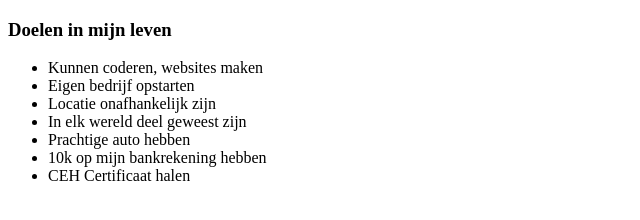
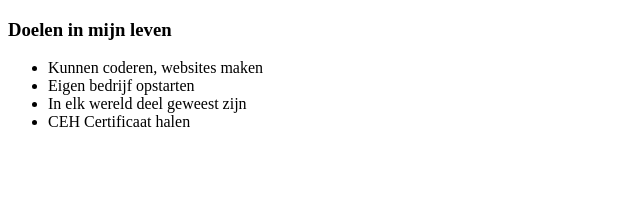
Before and after one commit to L6K6/cv, a plain HTML site: page Doelen.html in a window 1280 px wide. Shown: the whole page, without its empty margins (0-640 px from the left). Drawn offline with Linux system fonts and the light colour scheme.

Commit message:
Update Doelen.html

```diff
--- a/Doelen.html
+++ b/Doelen.html
@@ -9,10 +9,7 @@
     <ul>
       <li>Kunnen coderen, websites maken</li>
       <li>Eigen bedrijf opstarten</li>
-      <li>Locatie onafhankelijk zijn</li>
       <li>In elk wereld deel geweest zijn</li>
-      <li>Prachtige auto hebben</li>
-      <li>10k op mijn bankrekening hebben</li>
       <li>CEH Certificaat halen</li>
     </ul>
   </body>
```
